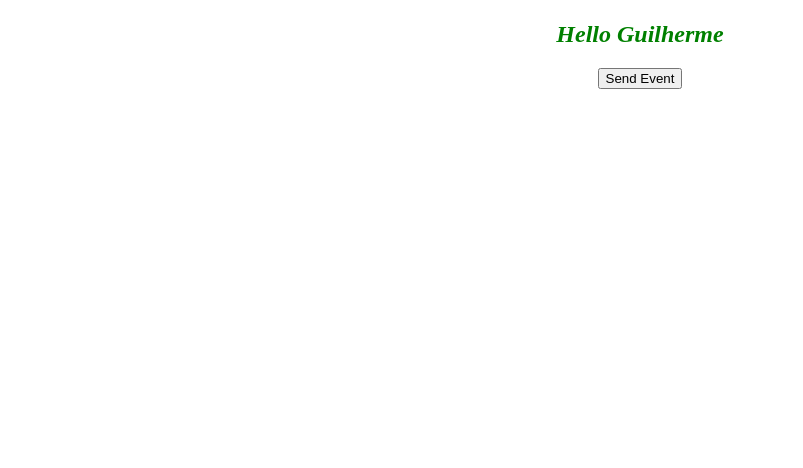
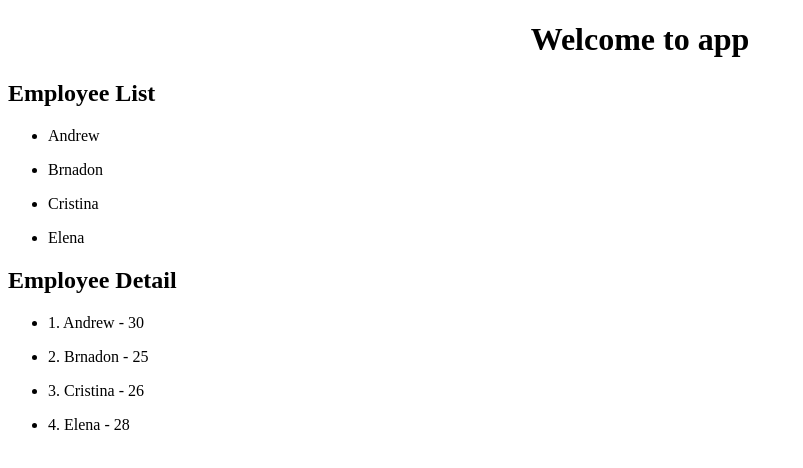
Before and after one commit to GQBrendel/Angular, an Angular app in the folder hello-world/: page / in a window 1280 px wide. Shown: the top 468 px of the page, without its empty margins (0-803 px from the left). Built offline with nearby package versions, Linux system fonts and the light colour scheme.

Commit message:
Service tutorial - Doint it the wrong way (repeating data in different componnents.

```diff
--- a/hello-world/src/app/app.component.html
+++ b/hello-world/src/app/app.component.html
@@ -1,8 +1,10 @@
 <!--The content below is only a placeholder and can be replaced.-->
 <div style="text-align:center">
   <h1>
-    {{message}}
+    Welcome to {{title}}
   </h1>
 
-  <app-test (childEvent) = "message=$event" [parentData] = "name"></app-test>
+  <!-- <app-test (childEvent) = "message=$event" [parentData] = "name"></app-test> -->
 </div>
+<employee-list></employee-list>
+<employee-detail></employee-detail>
--- a/hello-world/src/app/app.module.ts
+++ b/hello-world/src/app/app.module.ts
@@ -5,11 +5,15 @@ import { FormsModule } from '@angular/forms';
 
 import { AppComponent } from './app.component';
 import { TestComponent } from './test/test.component';
+import { EmployeeListComponent } from './employee-list/employee-list.component';
+import { EmployeeDetailComponent } from './employee-detail/employee-detail.component';
 
 @NgModule({
   declarations: [
     AppComponent,
-    TestComponent
+    TestComponent,
+    EmployeeListComponent,
+    EmployeeDetailComponent
   ],
   imports: [
     BrowserModule,
--- /dev/null
+++ b/hello-world/src/app/employee-detail/employee-detail.component.html
@@ -0,0 +1,3 @@
+<p>
+  employee-detail works!
+</p>
--- /dev/null
+++ b/hello-world/src/app/employee-detail/employee-detail.component.ts
@@ -0,0 +1,27 @@
+import { Component, OnInit } from '@angular/core';
+
+@Component({
+  selector: 'employee-detail',
+  template:
+  `
+    <h2>Employee Detail</h2>
+    <ul *ngFor = "let employee of employees">
+      <li>{{employee.id}}. {{employee.name}} - {{employee.age}}</li>
+    </ul>
+  `,
+  styles:[]
+})
+export class EmployeeDetailComponent implements OnInit {
+    public employees = [
+      {"id" : 1, "name" : "Andrew", "age": 30 },
+      {"id" : 2, "name" : "Brnadon", "age": 25 },
+      {"id" : 3, "name" : "Cristina", "age": 26 },
+      {"id" : 4, "name" : "Elena", "age": 28 }
+
+  ];
+  constructor() { }
+
+  ngOnInit() {
+  }
+
+}
--- /dev/null
+++ b/hello-world/src/app/employee-list/employee-list.component.html
@@ -0,0 +1,3 @@
+<p>
+  employee-list works!
+</p>
--- /dev/null
+++ b/hello-world/src/app/employee-list/employee-list.component.ts
@@ -0,0 +1,29 @@
+import { Component, OnInit } from '@angular/core';
+
+@Component({
+  selector: 'employee-list',
+  template:
+  `
+    <h2>Employee List</h2>
+    <ul *ngFor = "let employee of employees">
+      <li>{{employee.name}}</li>
+    </ul>
+  `,
+  styles:[]
+})
+export class EmployeeListComponent implements OnInit {
+
+  public employees = [
+      {"id" : 1, "name" : "Andrew", "age": 30 },
+      {"id" : 2, "name" : "Brnadon", "age": 25 },
+      {"id" : 3, "name" : "Cristina", "age": 26 },
+      {"id" : 4, "name" : "Elena", "age": 28 }
+
+  ];
+
+  constructor() { }
+
+  ngOnInit() {
+  }
+
+}
```
Also changed, not shown: hello-world/src/app/employee-detail/employee-detail.component.css (added), hello-world/src/app/employee-list/employee-list.component.css (added), 2 other files (tests, documents, lock files or other folders).
